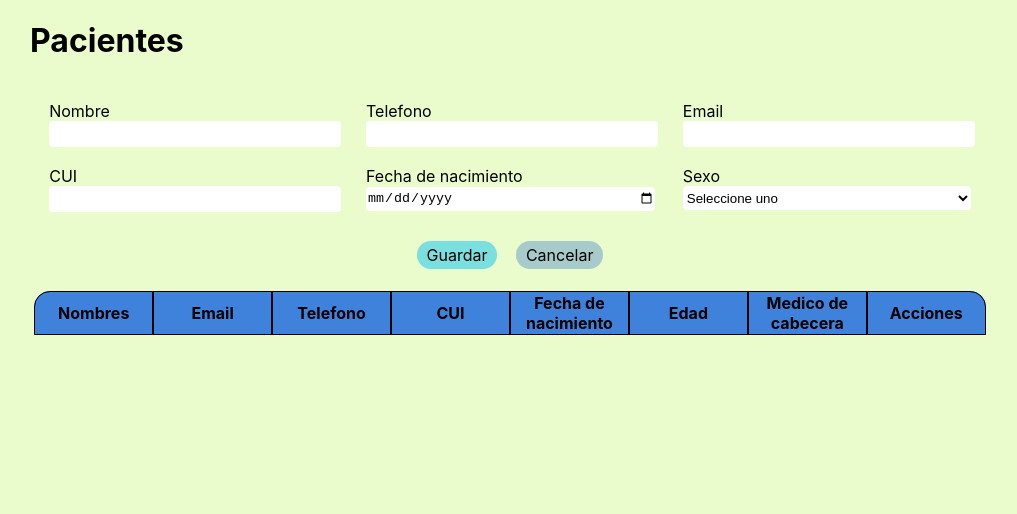
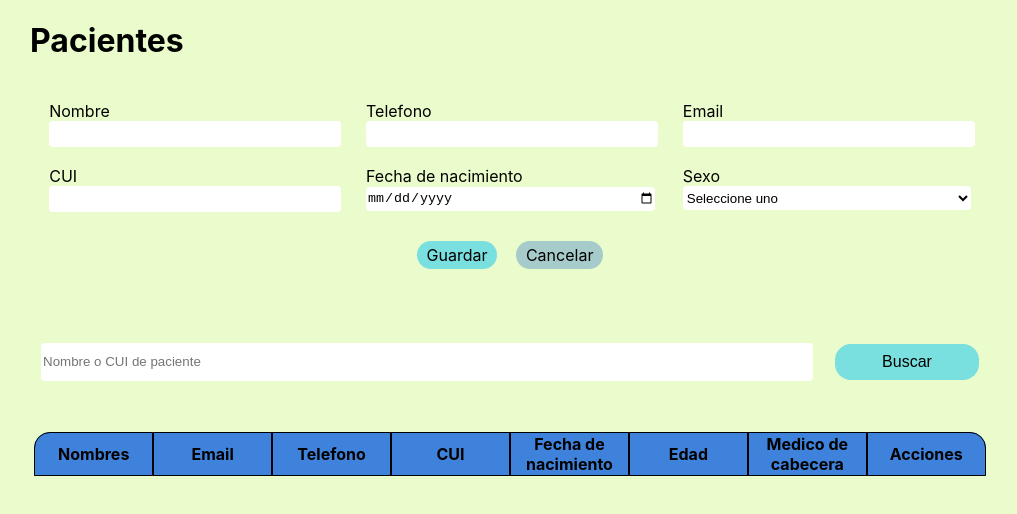
Before and after one commit to AndresSamayoa/proyecto-analisis2, a React (Create React App) app: page / in a window 1280 px wide. Shown: the top 514 px of the page, without its empty margins (130-1147 px from the left). Built offline with nearby package versions, Linux system fonts and the light colour scheme; the HTML template or start-up script is replaced by a standard one.

Commit message:
feat(add): searcher component

```diff
--- /dev/null
+++ b/src/components/Searcher/Searcher.css
@@ -0,0 +1,24 @@
+.SearcherContainer {
+    width: 75%;
+    display: flex;
+    align-items: center;
+    justify-content: space-around;
+    padding: 4%;
+}
+
+.SearcherInput {
+    width: 80%;
+    height: 36px;
+    border: 0;
+    border-radius: 4px;
+}
+
+.SearcherBtn {
+    background-color: #79DFDF;
+    width: 15%;
+    height: 36px;
+    font-size: 1rem;
+    border: 0;
+    border-radius: 16px;
+    cursor:pointer;
+}
--- /dev/null
+++ b/src/components/Searcher/Searcher.js
@@ -0,0 +1,12 @@
+import './Searcher.css'
+
+export default function Searcher (props) {
+    const setParam = (e) => {
+        props.setParam(e.target.value);
+    };
+
+    return <div className='SearcherContainer'>
+        <input type='text' className='SearcherInput' placeholder={props.placeHolder} value={props.param} onChange={setParam}/>
+        <button onClick={props.searchFn} className='SearcherBtn'>Buscar</button>
+    </div>
+};
--- a/src/screens/PatientBasic/PatientBasicScreen.js
+++ b/src/screens/PatientBasic/PatientBasicScreen.js
@@ -5,6 +5,7 @@ import { useState, useEffect } from 'react';
 
 import PatientForm from '../../components/PatientForm/PatientForm';
 import DataTable from '../../components/DataTable/DataTable';
+import Searcher from '../../components/Searcher/Searcher'
 
 export default function PatientBasicScreen () {
     const tableColumns = [
@@ -40,6 +41,10 @@ export default function PatientBasicScreen () {
         setTableData([]);
     };
 
+    const buscarData = () => {
+        console.log(buscador)
+    }
+
     const [tableData, setTableData] = useState([]);
     const [clienteId, setClienteId] = useState('');
     const [nombres, setNombres] = useState('');
@@ -48,6 +53,7 @@ export default function PatientBasicScreen () {
     const [cui, setCui] = useState('');
     const [fechaNacimiento, setFechaNacimiento] = useState('');
     const [sexo, setSexo] = useState('');
+    const [buscador, setBuscador] = useState('');
 
     useEffect(loadTableData, []);
 
@@ -73,6 +79,14 @@ export default function PatientBasicScreen () {
             fechaNacimiento={fechaNacimiento}
             sexo={sexo}
         />
+        <Searcher
+            placeHolder='Nombre o CUI de paciente'
+
+            param={buscador}
+            setParam={setBuscador}
+
+            searchFn={buscarData}
+        />
         <DataTable headers={tableColumns} rows={tableData} />
     </div>
 };
```
